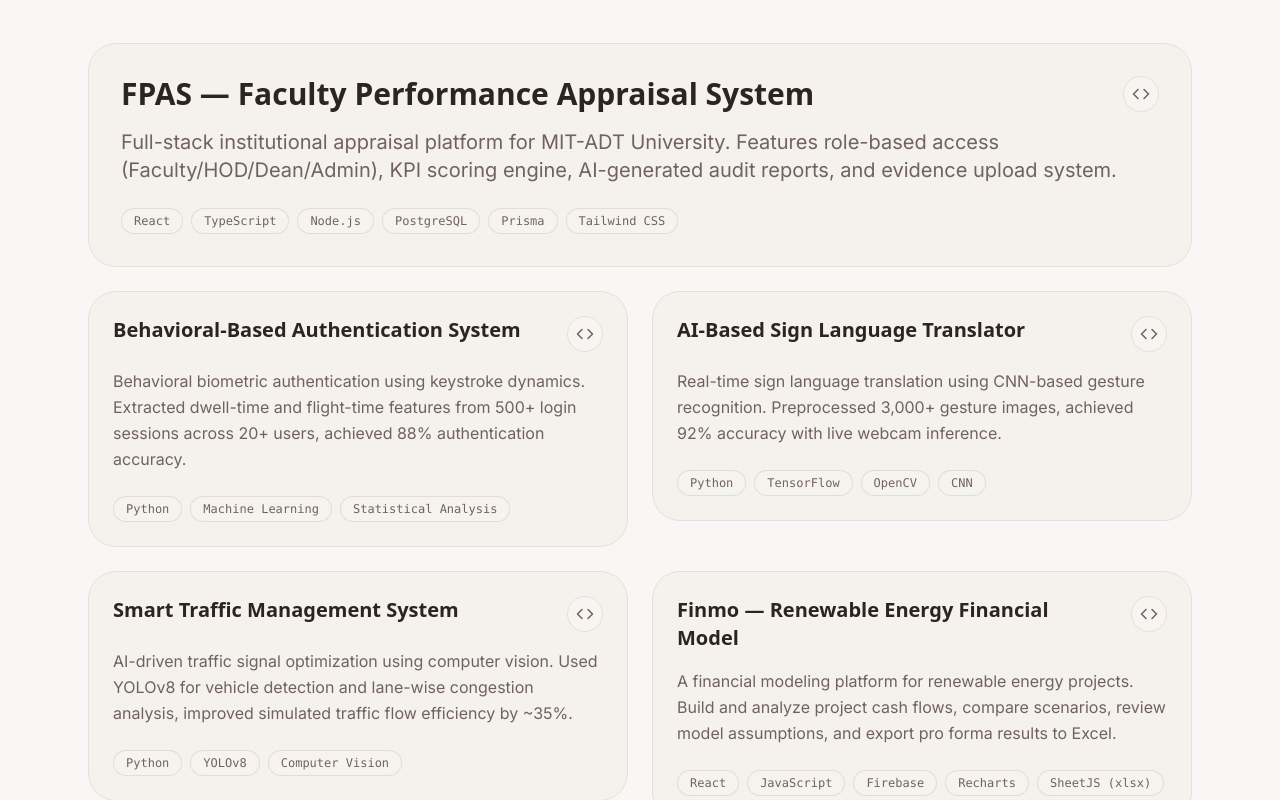
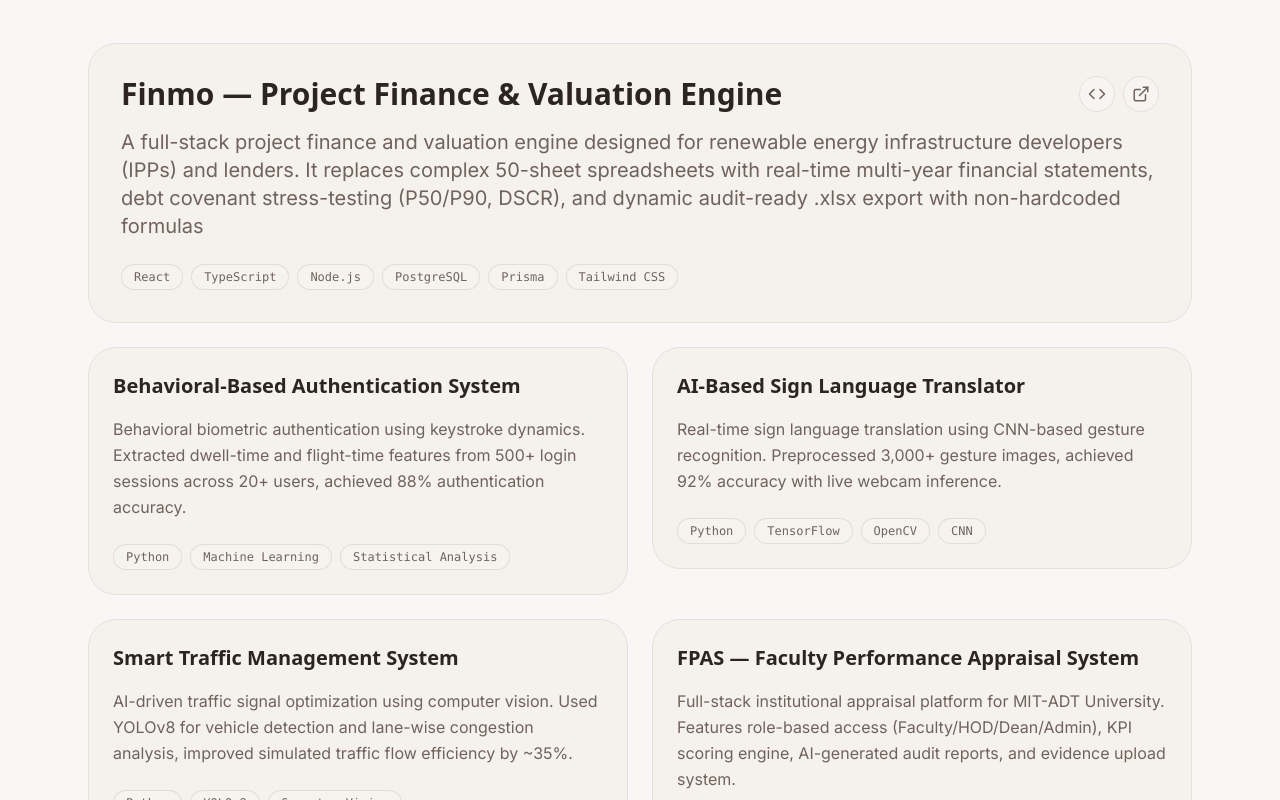
Before and after one commit to KIRA2104/Portfolio-Website, a React (Vite) app: page / in a window 1280 px wide. Shown: the part 3120-3920 px from the top of the page. Built offline with nearby package versions, Linux system fonts and the light colour scheme; a small style sheet from the web is missing.

Commit message:
feat: update hero grid styling and replace featured project details in data

```diff
--- a/src/components/sections/Hero.tsx
+++ b/src/components/sections/Hero.tsx
@@ -131,7 +131,7 @@
           initial={{ opacity: 0, y: 20 }}
           animate={{ opacity: 1, y: 0 }}
           transition={{ duration: 0.7, delay: 1.55 }}
-          className="grid max-w-sm grid-cols-2 gap-4 lg:w-[22rem]"
+          className="grid max-w-md grid-cols-2 gap-5 lg:w-[22rem]"
         >
           {[
             { value: "3+", label: "Featured builds" },
--- a/src/data/projects.ts
+++ b/src/data/projects.ts
@@ -10,12 +10,13 @@
 
 export const projects: Project[] = [
   {
-    id: "fpas",
-    title: "FPAS — Faculty Performance Appraisal System",
+    id: "finmo",
+    title: "Finmo — Project Finance & Valuation Engine",
     description:
-      "Full-stack institutional appraisal platform for MIT-ADT University. Features role-based access (Faculty/HOD/Dean/Admin), KPI scoring engine, AI-generated audit reports, and evidence upload system.",
+      "A full-stack project finance and valuation engine designed for renewable energy infrastructure developers (IPPs) and lenders. It replaces complex 50-sheet spreadsheets with real-time multi-year financial statements, debt covenant stress-testing (P50/P90, DSCR), and dynamic audit-ready .xlsx export with non-hardcoded formulas",
     techStack: ["React", "TypeScript", "Node.js", "PostgreSQL", "Prisma", "Tailwind CSS"],
-    githubUrl: "https://github.com/KIRA2104/fpas",
+    githubUrl: "https://github.com/KIRA2104/Financial-Model",
+    liveUrl: "https://finmo.website",
     featured: true,
   },
   {
@@ -24,7 +25,6 @@
     description:
       "Behavioral biometric authentication using keystroke dynamics. Extracted dwell-time and flight-time features from 500+ login sessions across 20+ users, achieved 88% authentication accuracy.",
     techStack: ["Python", "Machine Learning", "Statistical Analysis"],
-    githubUrl: "https://github.com/KIRA2104/behavioral-auth",
     featured: false,
   },
   {
@@ -33,7 +33,6 @@
     description:
       "Real-time sign language translation using CNN-based gesture recognition. Preprocessed 3,000+ gesture images, achieved 92% accuracy with live webcam inference.",
     techStack: ["Python", "TensorFlow", "OpenCV", "CNN"],
-    githubUrl: "https://github.com/KIRA2104/sign-language-translator",
     featured: false,
   },
   {
@@ -42,16 +41,14 @@
     description:
       "AI-driven traffic signal optimization using computer vision. Used YOLOv8 for vehicle detection and lane-wise congestion analysis, improved simulated traffic flow efficiency by ~35%.",
     techStack: ["Python", "YOLOv8", "Computer Vision"],
-    githubUrl: "https://github.com/KIRA2104/traffic-management",
     featured: false,
   },
   {
-    id: "finmo",
-    title: "Finmo — Renewable Energy Financial Model",
+    id: "fpas",
+    title: "FPAS — Faculty Performance Appraisal System",
     description:
-      "A financial modeling platform for renewable energy projects. Build and analyze project cash flows, compare scenarios, review model assumptions, and export pro forma results to Excel.",
-    techStack: ["React", "JavaScript", "Firebase", "Recharts", "SheetJS (xlsx)"],
-    githubUrl: "https://github.com/KIRA2104/Financial-Model",
+      "Full-stack institutional appraisal platform for MIT-ADT University. Features role-based access (Faculty/HOD/Dean/Admin), KPI scoring engine, AI-generated audit reports, and evidence upload system.",
+    techStack: ["React", "TypeScript", "Node.js", "PostgreSQL", "Prisma", "Tailwind CSS"],
     featured: false,
   },
 ]
```
